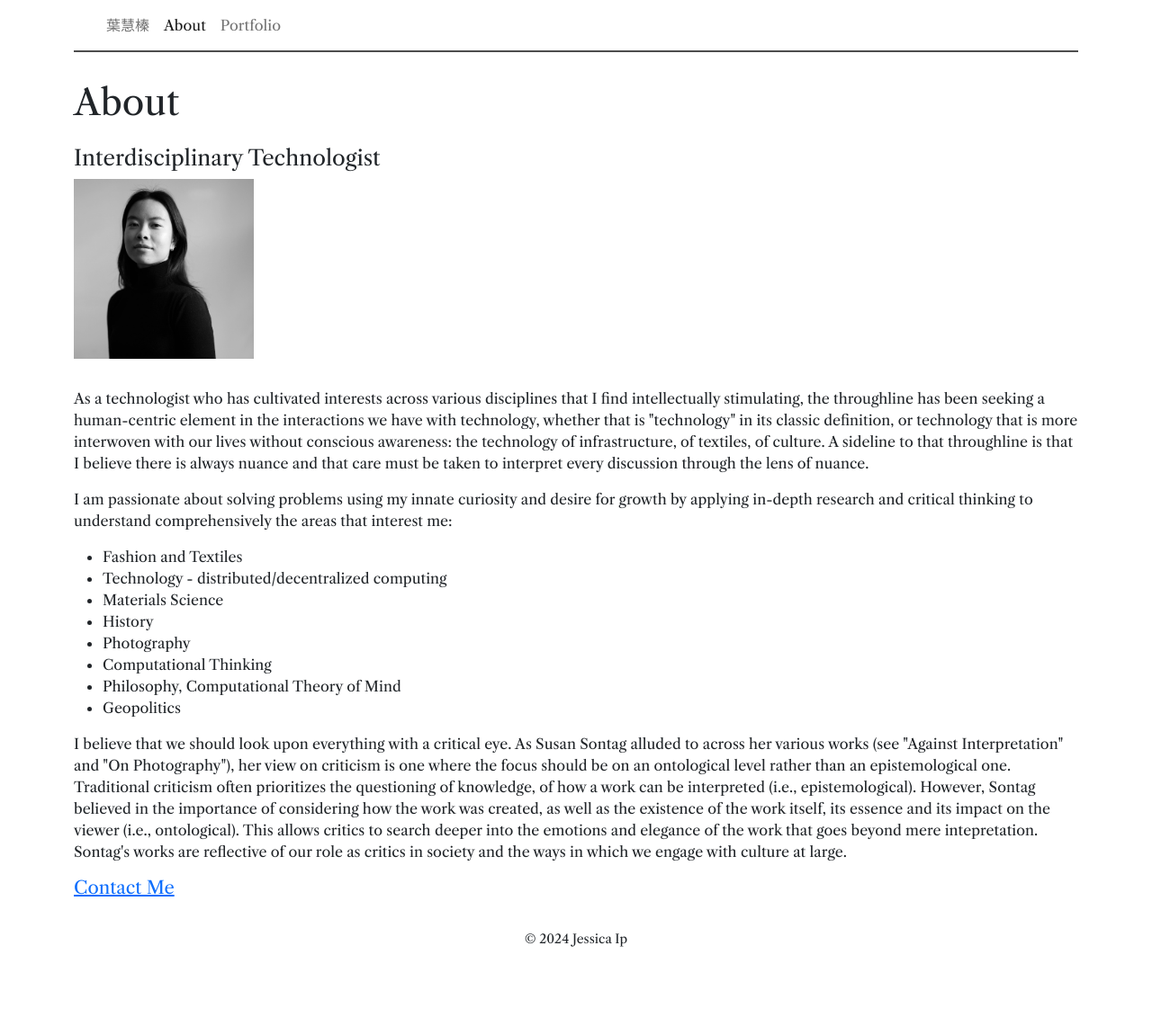
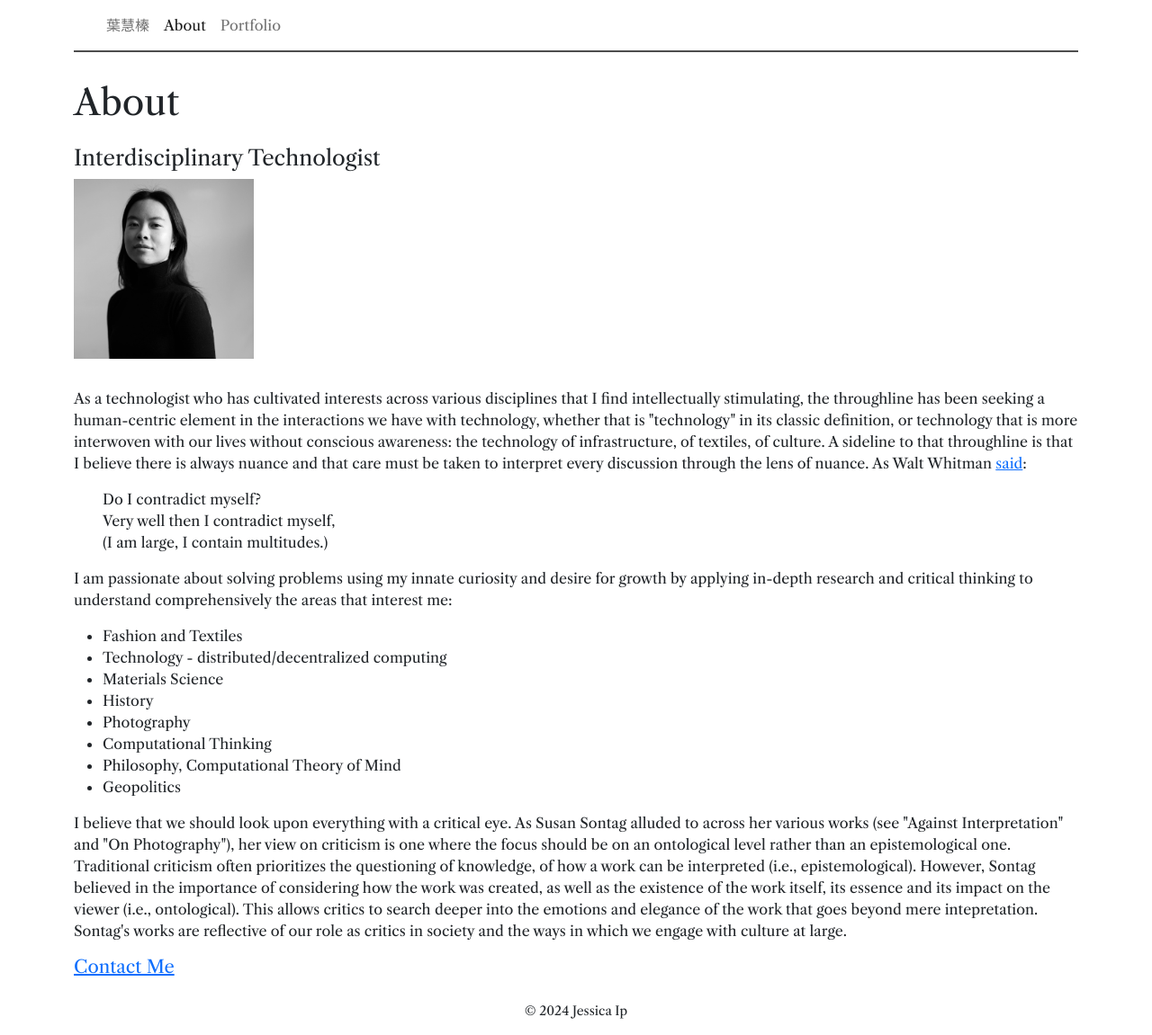
Before and after one commit to ipjessica/ipjessica.github.io, a Jekyll site: the page built from about.md, in a window 1280 px wide. Shown: the whole page at 90% size. Built offline with Jekyll 4.4.1, drawn with Linux system fonts in a browser that asks for light colours; before the commit the page ends 1071 px from its top, so only the background shows below that.

Commit message:
Update about.md

```diff
--- a/about.md
+++ b/about.md
@@ -6,8 +6,12 @@ permalink: /about/
 
 <h4>Interdisciplinary Technologist</h4>
 <img src="/assets/images/9.jpg" alt="headshot" width="200" height="40"/>
-<p>As a technologist who has cultivated interests across various disciplines that I find intellectually stimulating, the throughline has been seeking a human-centric element in the interactions we have with technology, whether that is "technology" in its classic definition, or technology that is more interwoven with our lives without conscious awareness: the technology of infrastructure, of textiles, of culture. A sideline to that throughline is that I believe there is always nuance and that care must be taken to interpret every discussion through the lens of nuance.
-
+<p>As a technologist who has cultivated interests across various disciplines that I find intellectually stimulating, the throughline has been seeking a human-centric element in the interactions we have with technology, whether that is "technology" in its classic definition, or technology that is more interwoven with our lives without conscious awareness: the technology of infrastructure, of textiles, of culture. A sideline to that throughline is that I believe there is always nuance and that care must be taken to interpret every discussion through the lens of nuance. As Walt Whitman <a href="https://iwp.uiowa.edu/whitmanweb/en/writings/song-of-myself/section-51#:~:text=What%20are%20arguably%20Whitman's%20most,adored%20by%20little%20statesmen%20and">said</a>:</p>
+<ul>
+<p>Do I contradict myself?<br>
+Very well then I contradict myself,<br>
+(I am large, I contain multitudes.)</p>
+</ul>
 <p>I am passionate about solving problems using my innate curiosity and desire for growth by applying in-depth research and critical thinking to understand comprehensively the areas that interest me:</p>
 
 <ul>
```
